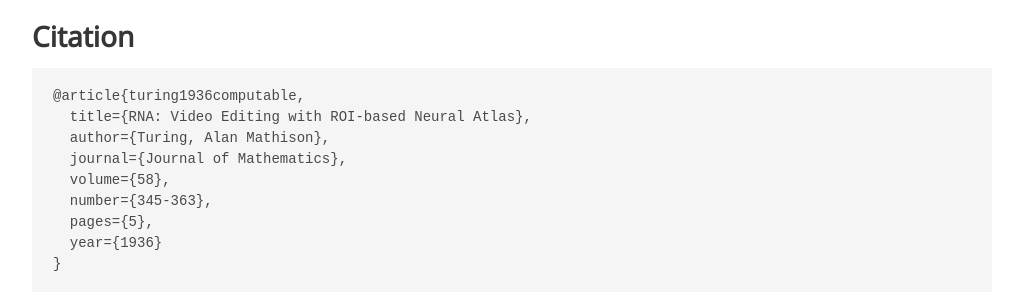
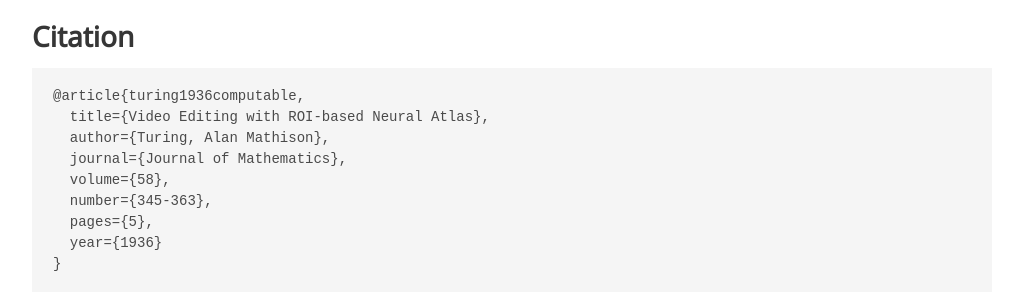
Before and after one commit to jaekyeongg/RNA, a Jekyll site: the page built from index.md, in a window 1280 px wide and 900 px high, scrolled down 1959 px. Shown: the part 392-692 px from the top of the window, without its empty margins (128-1151 px from the left). Built offline with Jekyll 4.4.1, drawn with Linux system fonts in a browser that asks for light colours; some web fonts are replaced; some of the changed lines change nothing that is shown; some of the changed text lies outside the part shown.

Commit message:
Update index.md

````diff
--- a/index.md
+++ b/index.md
@@ -2,15 +2,13 @@
 layout: project_page
 permalink: /
 
-title: RNA:/ Video Editing with ROI-based Neural Atlas
+title: Video Editing with ROI-based Neural Atlas
 authors:
-    A. M. Turing
+    Jaekyeong Lee Geonung Kim Sunghyun Cho
 affiliations:
-    King's College, Cambridge
+    POSTECH
 paper: https://www.cs.virginia.edu/~robins/Turing_Paper_1936.pdf
-video: https://www.youtube.com/results?search_query=turing+machine
-code: https://github.com/topics/turing-machines
-data: https://huggingface.co/docs/datasets
+code: https://github.com/jaekyeongg/roi_neural_atlas
 ---
 
 <!-- Using HTML to center the abstract -->
@@ -62,7 +60,7 @@
 ## Citation
 ```
 @article{turing1936computable,
-  title={RNA: Video Editing with ROI-based Neural Atlas},
+  title={Video Editing with ROI-based Neural Atlas},
   author={Turing, Alan Mathison},
   journal={Journal of Mathematics},
   volume={58},
````
